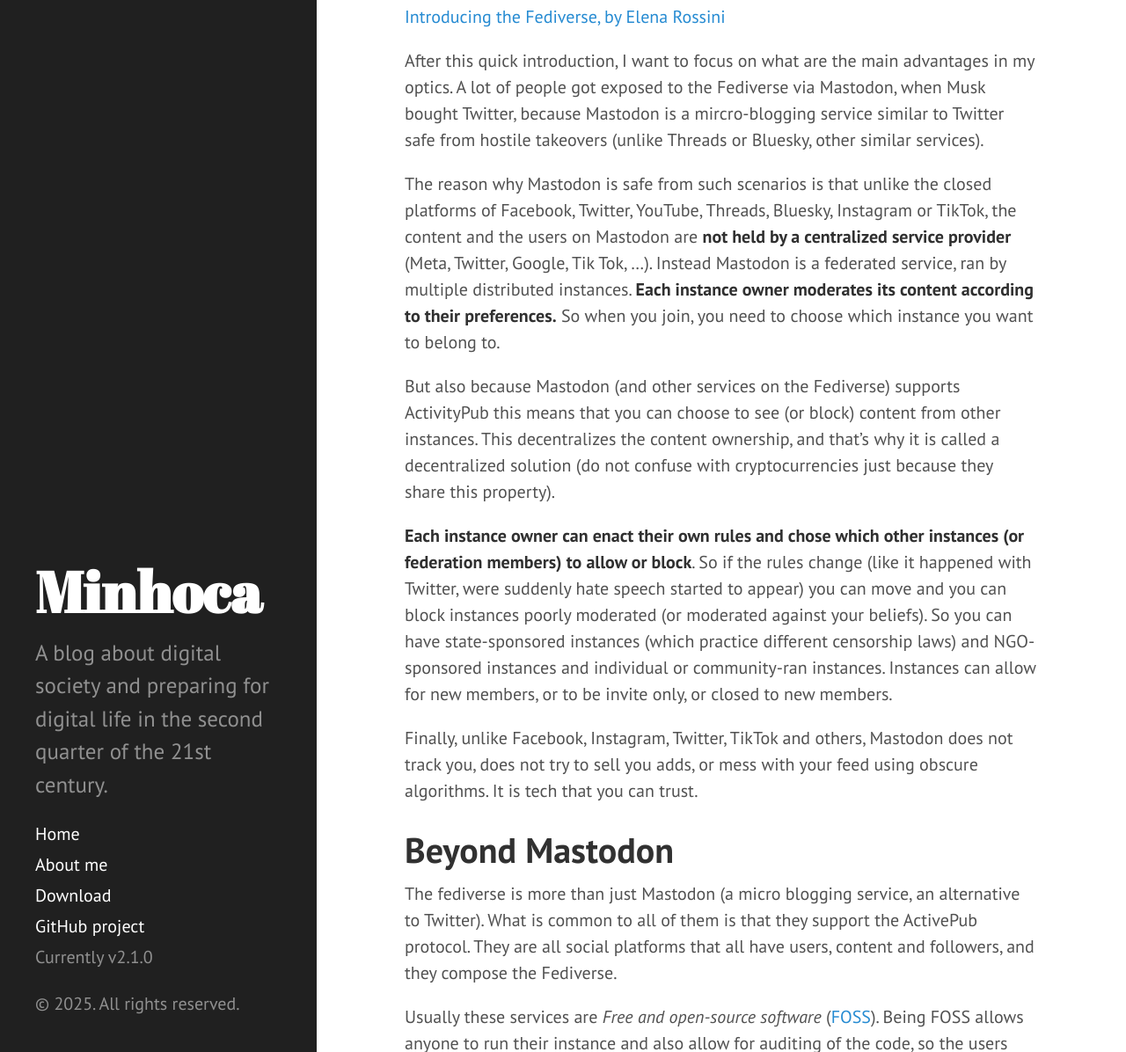
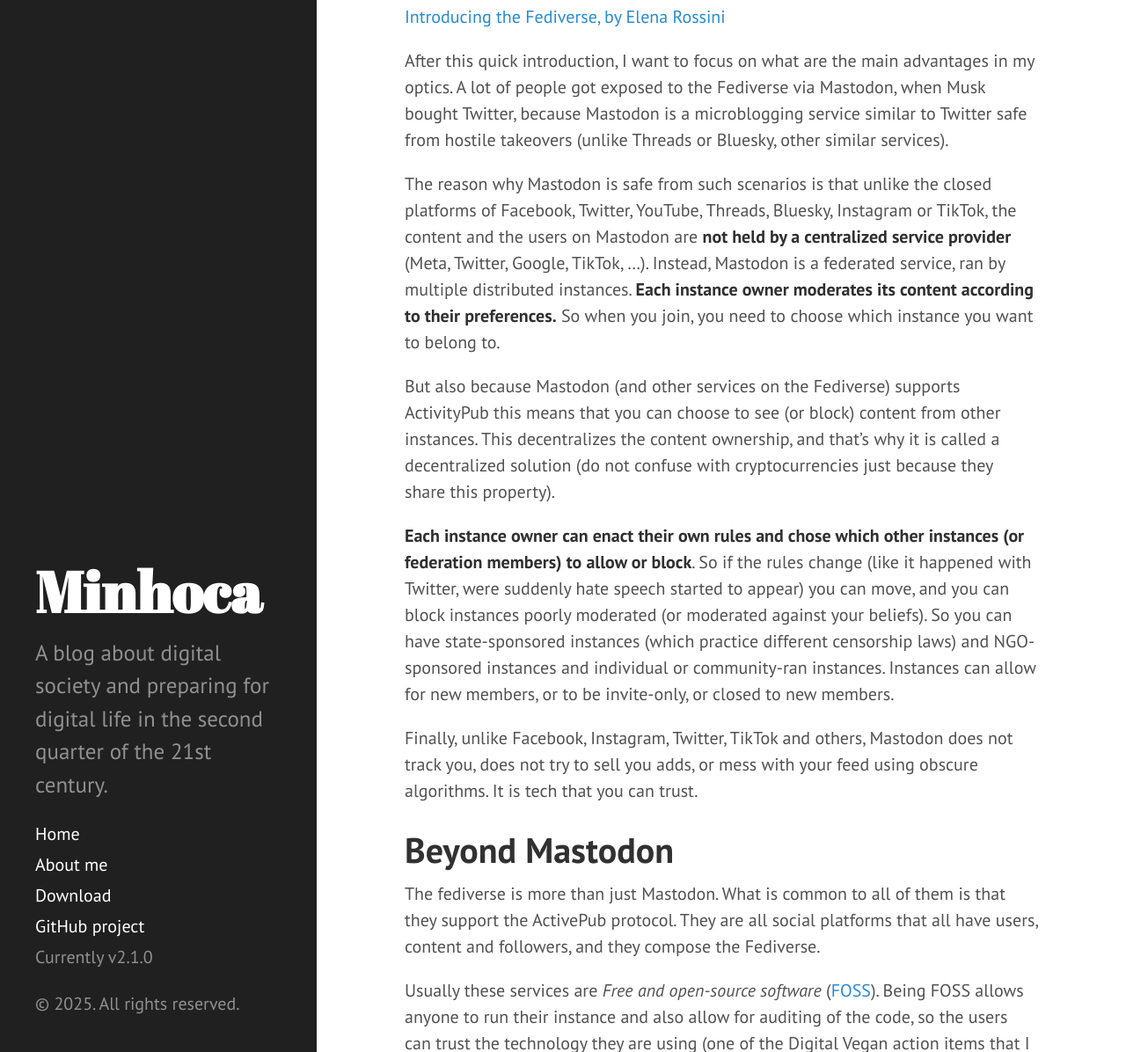
Before and after one commit to dirtimos/dirtimos.github.io, a Jekyll site: the page built from _posts/2025-06-13-fediverse.md, in a window 1280 px wide and 1400 px high, scrolled down 964 px, cut to the strip 204-1400 px from the top of the window. Shown: the whole strip at 88% size. Built offline with Jekyll 4.4.1, drawn with Linux system fonts in a browser that asks for light colours; some of the changed text lies outside the part shown.

Commit message:
fix: Post 2, typos.

```diff
--- a/_posts/2025-06-13-fediverse.md
+++ b/_posts/2025-06-13-fediverse.md
@@ -14,20 +14,20 @@ Thank you, [Wikipedia](https://en.wikipedia.org/wiki/Fediverse). I recommend the
 
 [Introducing the Fediverse, by Elena Rossini](https://videos.elenarossini.com/w/64VuNCccZNrP4u9MfgbhkN)
 
-After this quick introduction, I want to focus on what are the main advantages in my optics. A lot of people got exposed to the Fediverse via Mastodon, when Musk bought Twitter, because Mastodon is a mircro-blogging service similar to Twitter safe from hostile takeovers (unlike Threads or Bluesky, other similar services).
+After this quick introduction, I want to focus on what are the main advantages in my optics. A lot of people got exposed to the Fediverse via Mastodon, when Musk bought Twitter, because Mastodon is a microblogging service similar to Twitter safe from hostile takeovers (unlike Threads or Bluesky, other similar services).
 
-The reason why Mastodon is safe from such scenarios is that unlike the closed platforms of Facebook, Twitter, YouTube, Threads, Bluesky, Instagram or TikTok, the content and the users on Mastodon are **not held by a centralized service provider** (Meta, Twitter, Google, Tik Tok, ...). Instead Mastodon is a federated service, ran by multiple distributed instances. **Each instance owner moderates its content according to their preferences.** So when you join, you need to choose which instance you want to belong to.
+The reason why Mastodon is safe from such scenarios is that unlike the closed platforms of Facebook, Twitter, YouTube, Threads, Bluesky, Instagram or TikTok, the content and the users on Mastodon are **not held by a centralized service provider** (Meta, Twitter, Google, TikTok, ...). Instead, Mastodon is a federated service, ran by multiple distributed instances. **Each instance owner moderates its content according to their preferences.** So when you join, you need to choose which instance you want to belong to.
 
 But also because Mastodon (and other services on the Fediverse) supports ActivityPub this means that you can choose to see (or block) content from other instances. This decentralizes the content ownership, and that's why it is called a decentralized solution (do not confuse with cryptocurrencies just because they share this property).
 
-**Each instance owner can enact their own rules and chose which other instances (or federation members) to allow or block**. So if the rules change (like it happened with Twitter, were suddenly hate speech started to appear) you can move and you can block instances poorly moderated (or moderated against your beliefs).
-So you can have state-sponsored instances (which practice different censorship laws) and NGO-sponsored instances and individual or community-ran instances. Instances can allow for new members, or to be invite only, or closed to new members.
+**Each instance owner can enact their own rules and chose which other instances (or federation members) to allow or block**. So if the rules change (like it happened with Twitter, were suddenly hate speech started to appear) you can move, and you can block instances poorly moderated (or moderated against your beliefs).
+So you can have state-sponsored instances (which practice different censorship laws) and NGO-sponsored instances and individual or community-ran instances. Instances can allow for new members, or to be invite-only, or closed to new members.
 
 Finally, unlike Facebook, Instagram, Twitter, TikTok and others, Mastodon does not track you, does not try to sell you adds, or mess with your feed using obscure algorithms. It is tech that you can trust.
 
 # Beyond Mastodon
 
-The fediverse is more than just Mastodon (a micro blogging service, an alternative to Twitter). What is common to all of them is that they support the ActivePub protocol. They are all social platforms that all have users, content and followers, and they compose the Fediverse.
+The fediverse is more than just Mastodon. What is common to all of them is that they support the ActivePub protocol. They are all social platforms that all have users, content and followers, and they compose the Fediverse.
 
 Usually these services are *Free and open-source software* ([FOSS](https://en.wikipedia.org/wiki/Free_and_open-source_software)). Being FOSS allows anyone to run their instance and also allow for auditing of the code, so the users can trust the technology they are using (one of the Digital Vegan action items that I mentioned on my last post).
 
```
Also changed, not shown: other parts of _posts/2025-06-13-fediverse.md (+1 -1 lines).
